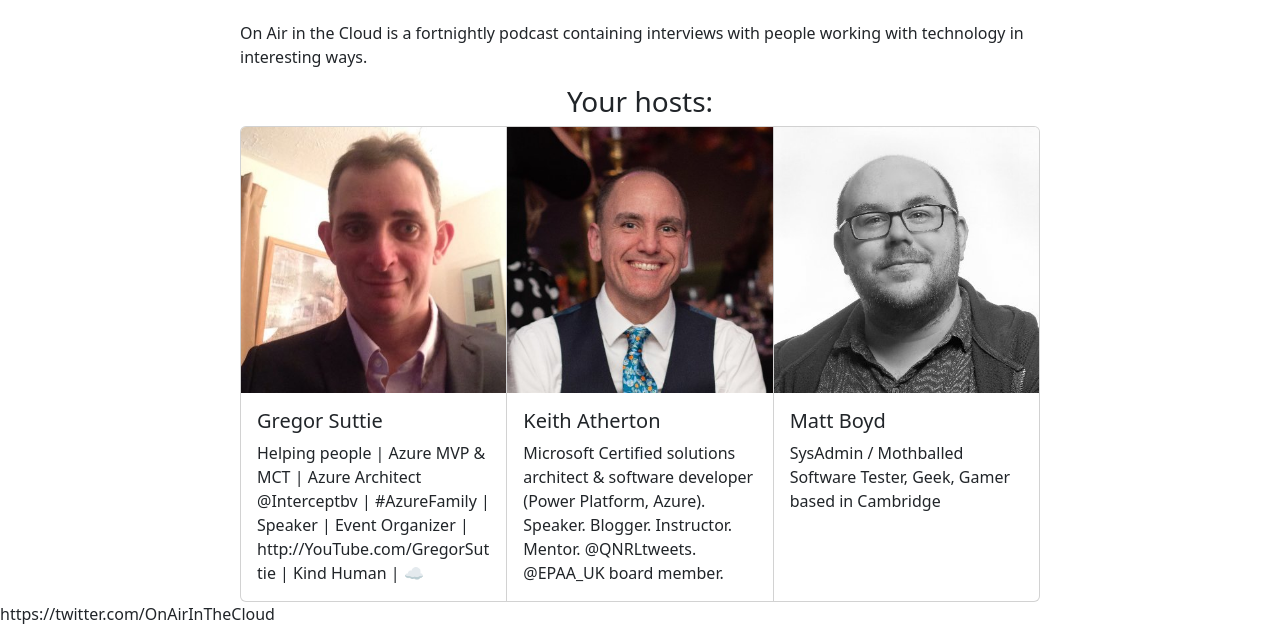
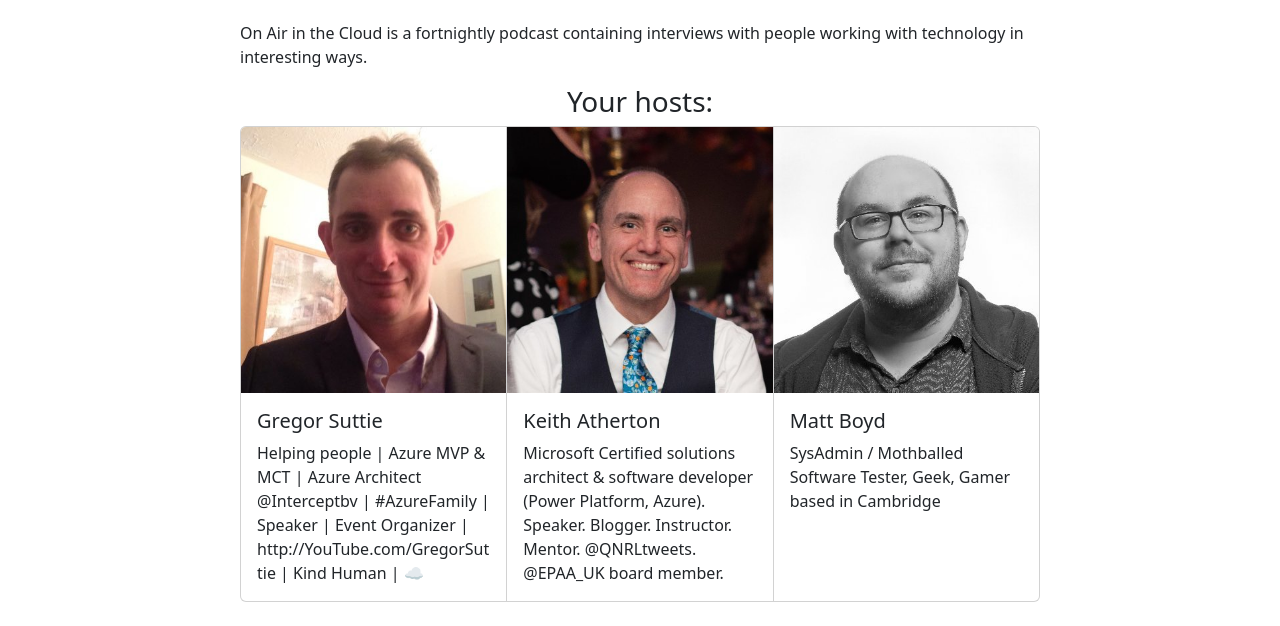
Before and after one commit to onairinthecloud/websitecode, a plain HTML site: page index.html in a window 1280 px wide. Shown: the part 296-922 px from the top of the page. After the commit the page ends 898 px from the top, so only its background shows below. Drawn offline with nearby package versions, Linux system fonts and the light colour scheme.

Commit message:
Update index.html

```diff
--- a/index.html
+++ b/index.html
@@ -50,8 +50,6 @@
 		</div>
 	</div>
 
-	https://twitter.com/OnAirInTheCloud
-
     <script src="https://cdn.jsdelivr.net/npm/bootstrap@5.3.0-alpha1/dist/js/bootstrap.bundle.min.js" integrity="sha384-w76AqPfDkMBDXo30jS1Sgez6pr3x5MlQ1ZAGC+nuZB+EYdgRZgiwxhTBTkF7CXvN" crossorigin="anonymous"></script>
   </body>
 </html>
```
